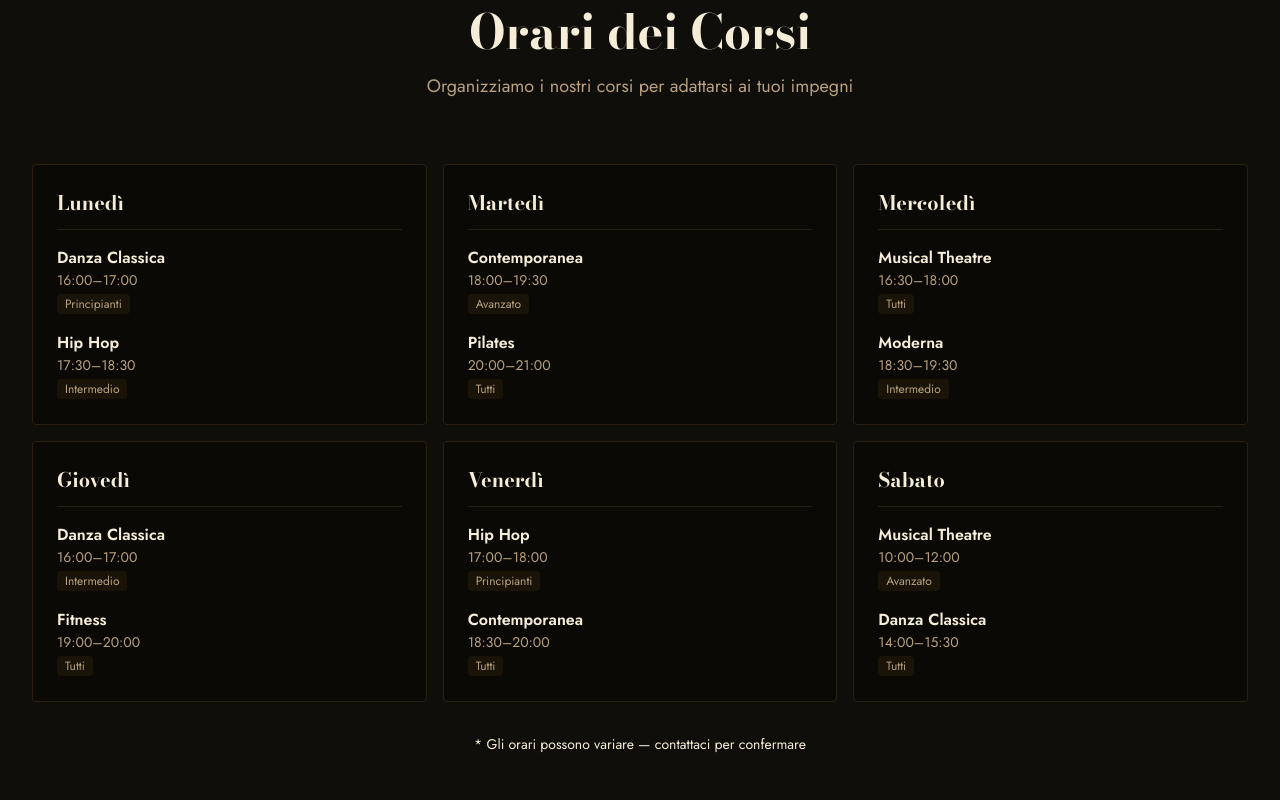
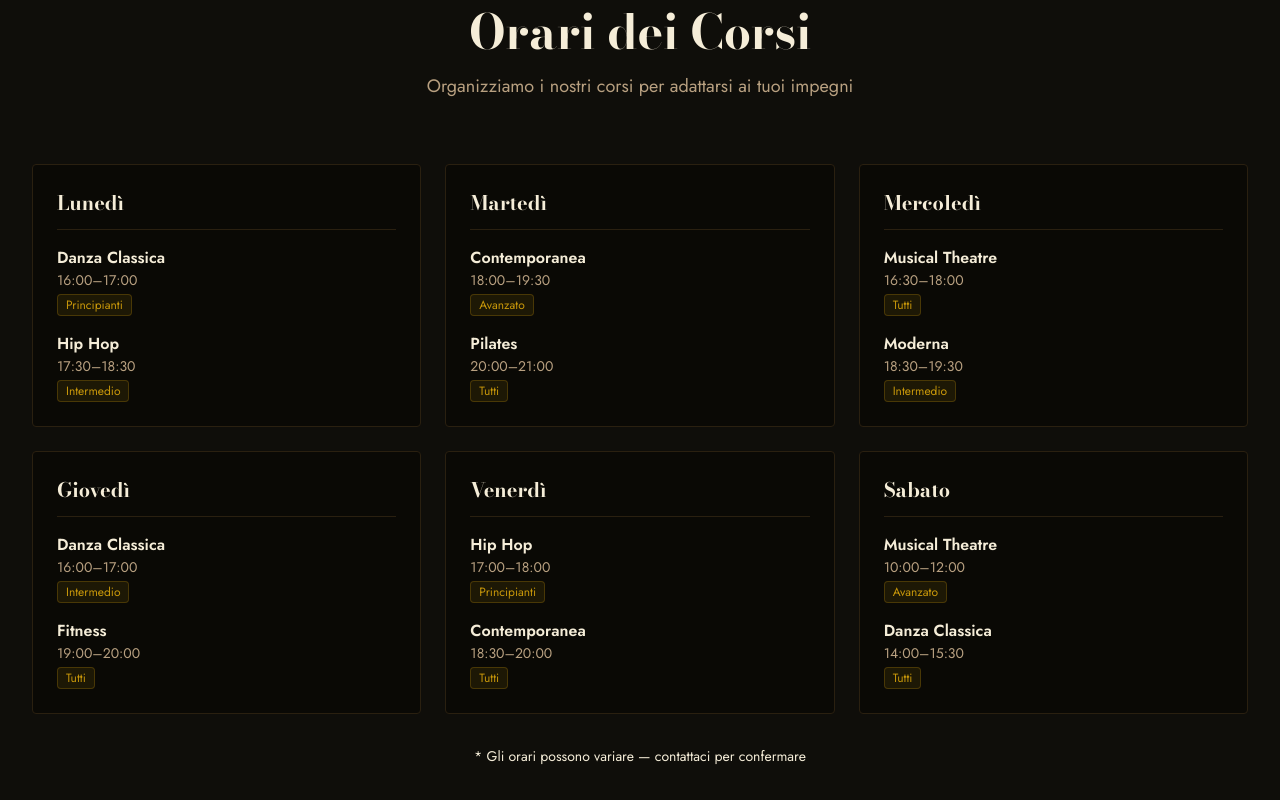
Before and after one commit to lelapopins49-spec/v0-dance-studio-landing-page, a Next.js app: page / in a window 1280 px wide. Shown: the part 3472-4272 px from the top of the page. Built offline with nearby package versions, Linux system fonts and the light colour scheme.

Commit message:
updated the orari section

```diff
--- a/app/page.tsx
+++ b/app/page.tsx
@@ -422,18 +422,21 @@ export default function LAteneoDanzaLanding() {
             </p>
           </div>
 
-          <div className="grid sm:grid-cols-2 lg:grid-cols-3 gap-4">
+          <div className="grid sm:grid-cols-2 lg:grid-cols-3 gap-6">
             {schedule.map((day, index) => (
-              <div key={index} className="bg-card border border-border rounded-sm p-6">
-                <h3 className="font-serif text-xl font-bold text-foreground mb-4 pb-3 border-b border-border">
+              <div
+                key={index}
+                className="group bg-[#0A0905] border border-[#2A2010] rounded-sm p-6 transition-all duration-300 hover:bg-[#120F06] hover:border-l-[3px] hover:border-l-[#C9980A]"
+              >
+                <h3 className="font-serif text-xl font-bold text-[#F5EDD8] mb-4 pb-3 border-b border-[#2A2010] group-hover:text-[#C9980A] transition-colors">
                   {day.day}
                 </h3>
                 <div className="space-y-4">
                   {day.classes.map((cls, idx) => (
                     <div key={idx}>
-                      <div className="font-semibold text-foreground">{cls.name}</div>
-                      <div className="text-sm text-muted-foreground">{cls.time}</div>
-                      <div className="inline-block bg-secondary text-muted-foreground px-2 py-0.5 rounded-sm text-xs mt-1">
+                      <div className="font-semibold text-[#F5EDD8]">{cls.name}</div>
+                      <div className="text-sm text-[#B8A080]">{cls.time}</div>
+                      <div className="inline-block bg-[#C9980A]/10 text-[#C9980A] border border-[#C9980A]/25 px-2 py-0.5 rounded-sm text-xs mt-1">
                         {cls.level}
                       </div>
                     </div>
```
